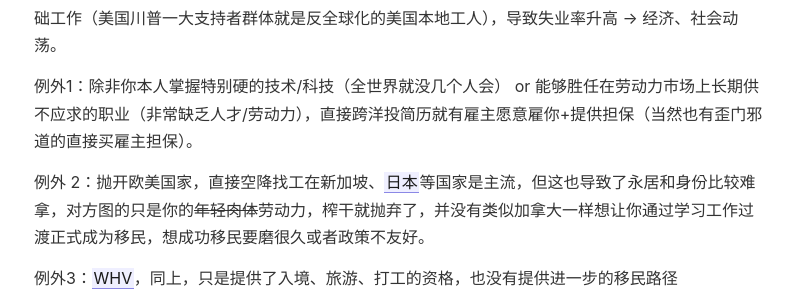
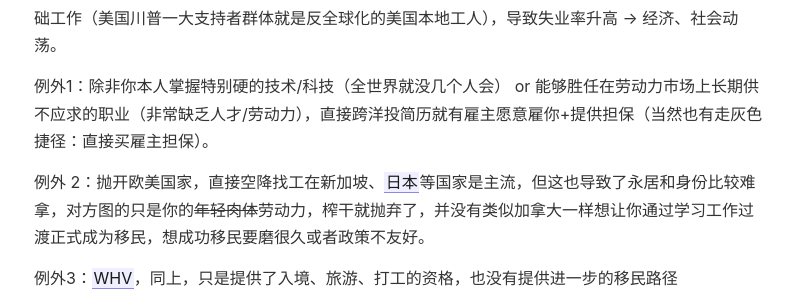
Before and after one commit to Gnblink0/InfoSharingCan, a Jekyll site: the page built from _notes/移民思路.md, in a window 1280 px wide and 900 px high, scrolled down 1355 px. Shown: the part 184-480 px from the top of the window, without its empty margins (102-898 px from the left). Built offline with Jekyll 4.4.1, drawn with Linux system fonts in a browser that asks for light colours.

Commit message:
vault backup: 2024-02-01 13:08:41

```diff
--- a/_notes/移民思路.md
+++ b/_notes/移民思路.md
@@ -46,7 +46,7 @@
 
 因为欧美基础工资太高了，澳大利亚最低时薪 23 澳币，加拿大最低时薪 15 加币（加币澳币比人民币都是大概 1:5），美国最低时薪 7 美元，德国最低时薪 9 欧元，可能是发展中国家/第三世界国家的几倍乃至十几倍。如果不在外国人工作上设限，很可能导致外国人抢占本地人工作，特别是不需要太多技能的基础工作（美国川普一大支持者群体就是反全球化的美国本地工人），导致失业率升高 → 经济、社会动荡。
 
-例外1：除非你本人掌握特别硬的技术/科技（全世界就没几个人会） or 能够胜任在劳动力市场上长期供不应求的职业（非常缺乏人才/劳动力），直接跨洋投简历就有雇主愿意雇你+提供担保（当然也有歪门邪道的直接买雇主担保）。
+例外1：除非你本人掌握特别硬的技术/科技（全世界就没几个人会） or 能够胜任在劳动力市场上长期供不应求的职业（非常缺乏人才/劳动力），直接跨洋投简历就有雇主愿意雇你+提供担保（当然也有走灰色捷径：直接买雇主担保）。
 
 例外 2：抛开欧美国家，直接空降找工在新加坡、[[日本]]等国家是主流，但这也导致了永居和身份比较难拿，对方图的只是你的~~年轻肉体~~劳动力，榨干就抛弃了，并没有类似加拿大一样想让你通过学习工作过渡正式成为移民，想成功移民要磨很久或者政策不友好。
 
```
